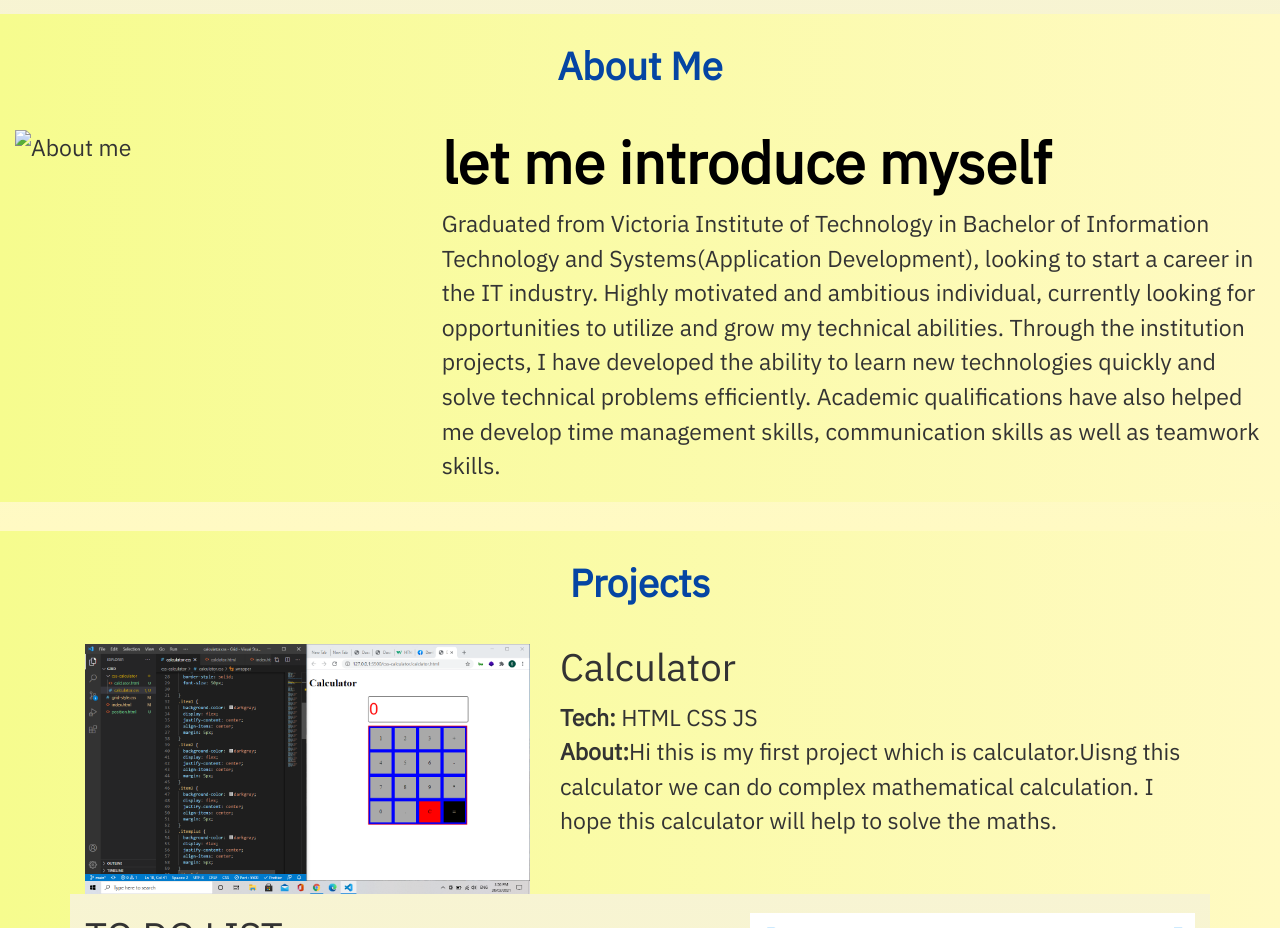
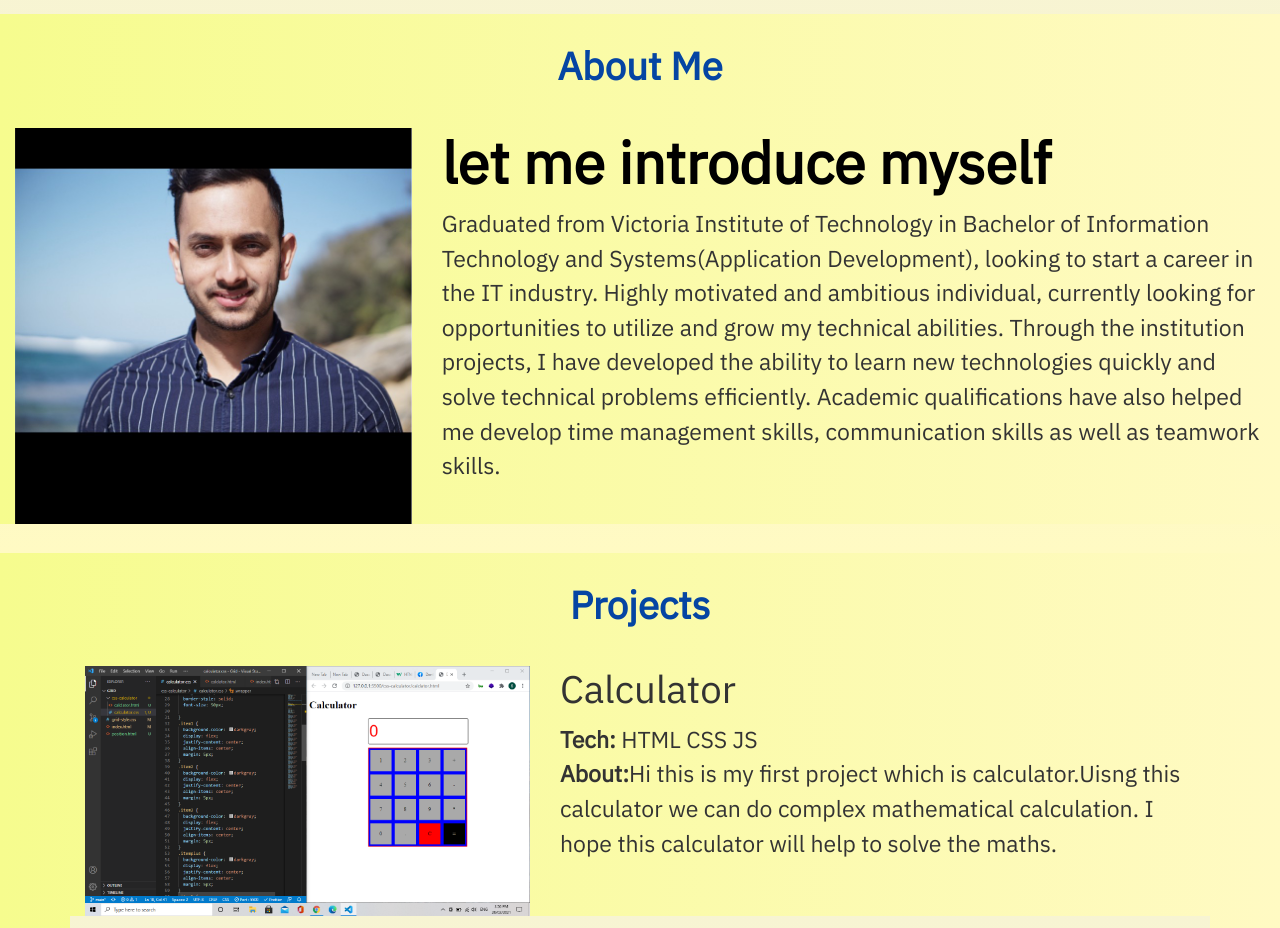
Before and after one commit to AmritSap/amrit-sapkota, a plain HTML site: page index.html in a window 1280 px wide. Shown: the part 880-1808 px from the top of the page. Drawn offline with nearby package versions, Linux system fonts and the light colour scheme.

Commit message:
img path updated

```diff
--- a/index.html
+++ b/index.html
@@ -127,7 +127,7 @@
       </div>
   <div class="row">
     <div class="col-md-4 left">
-      <img src="img/" alt="About me" width="100%" height="auto"> </div>
+      <img src="img/profilepicture.jpg" alt="About me" width="100%" height="auto"> </div>
    <div class="col  right">
      <h2 class="heading">let me introduce myself</h2>
      <p> Graduated from Victoria Institute of Technology in Bachelor of Information Technology and Systems(Application
```
